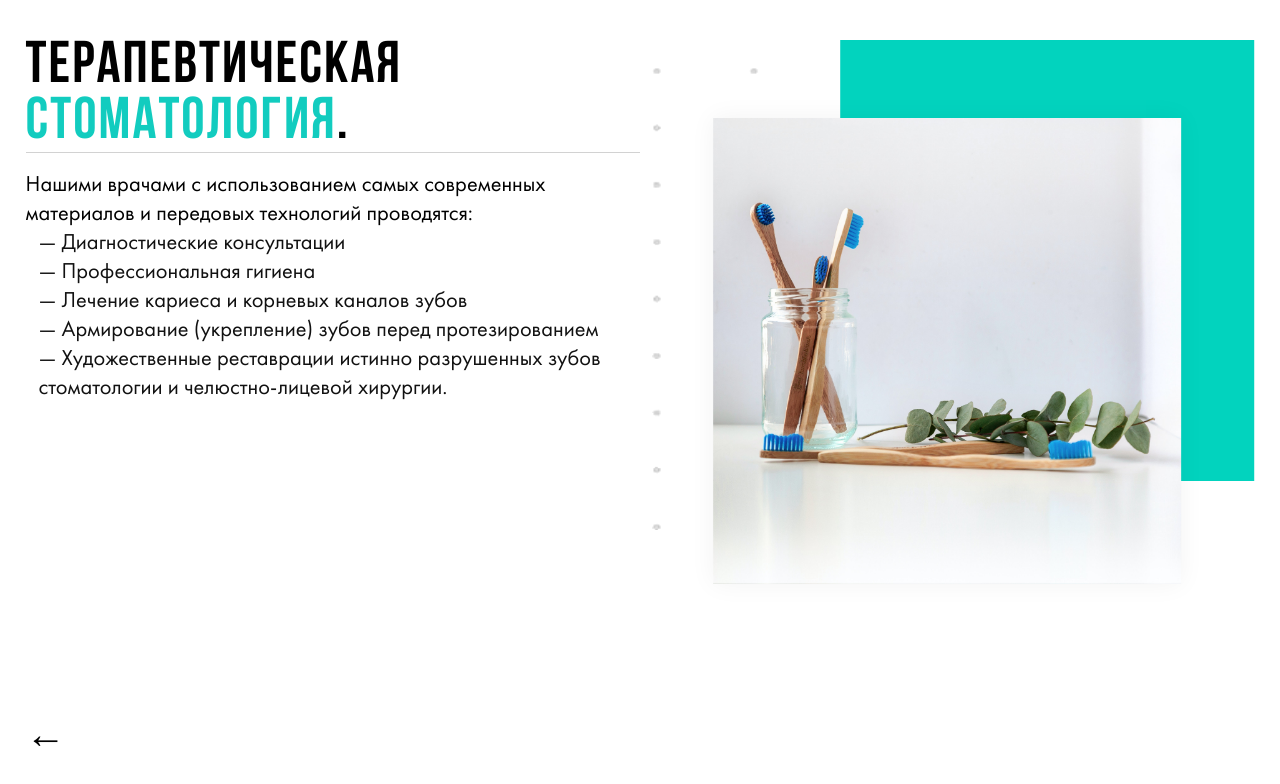
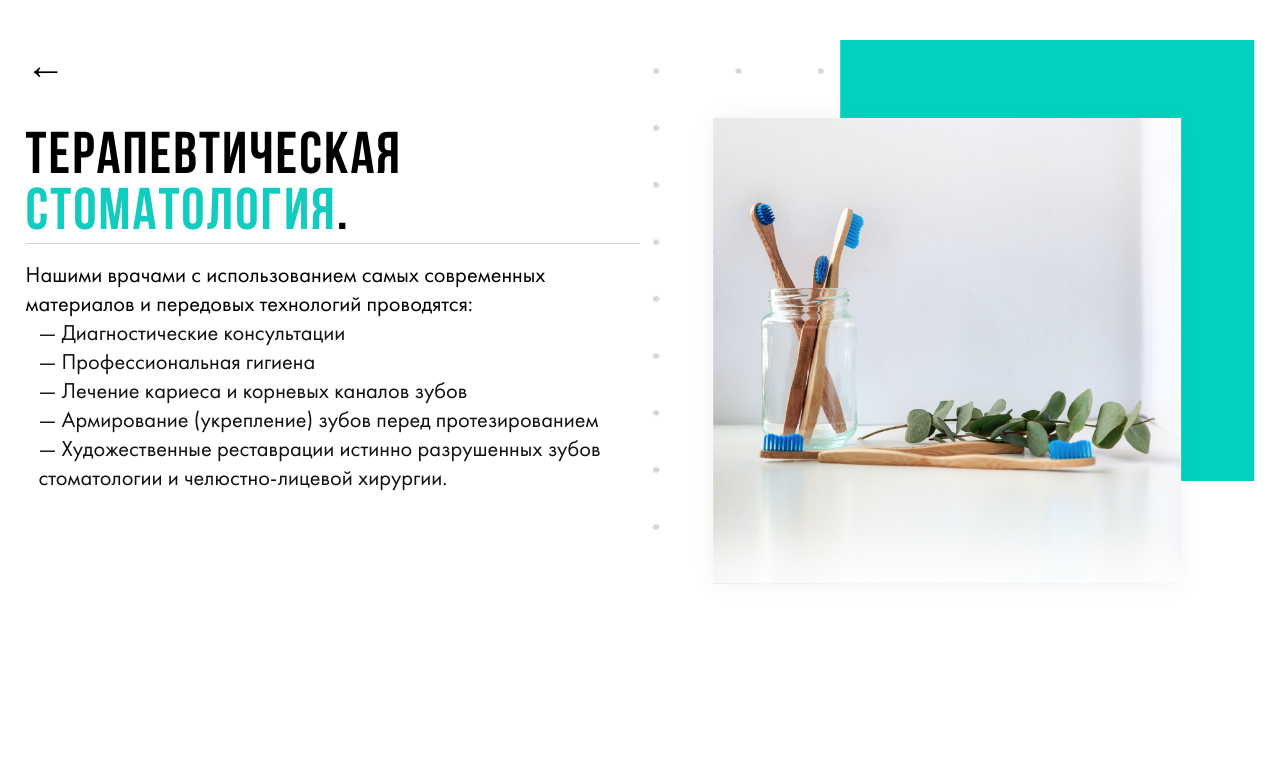
Before and after one commit to ilsrbn/nextjs-sirius, a Next.js app: page /services/2 in a window 1280 px wide. Shown: the top 784 px of the page. Built offline with nearby package versions, Linux system fonts and the light colour scheme.

Commit message:
fixed dots in "Uslugi" pages adn switched back link`s with title`s

```diff
--- a/pages/services/1.js
+++ b/pages/services/1.js
@@ -4,13 +4,14 @@ function FirstService() {
 	return (
 		<div className="something Service_1">
 			<div className='container__text'>
+				<Link href="/#services" className="linkBack"><a>&larr;</a></Link>
 				<div className='morecont'>
 				<h1 data-swiper-parallax={ -80 } data-swiper-parallax-opacity={ 0.1 }>ЛЕЧЕНИЕ<h2> ЗУБОВ ВО СНЕ</h2>.</h1>
 				<p data-swiper-parallax={ -100 } data-swiper-parallax-opacity={ 0.1 }>
 					На протяжении последних лет мы часто используем в своей практике такой вид анестезии как седация или контролируемый медикаментозный сон. Это состояние при котором пациент (взрослый или ребенок) спит во время лечения. Таким образом полностью устраняется стрессовый фактор и появляется возможность эффективно лечить пациентов с фобиями, повышенным рвотным рефлексом и т.д.
 				</p>
 				</div>
-				<Link href="/#services" className="linkBack"><a>&larr;</a></Link>
+
 			</div>
 			<div className="image__container" data-swiper-parallax={ -50 }>
 				<div className="cyan" />
--- a/pages/services/2.js
+++ b/pages/services/2.js
@@ -4,6 +4,7 @@ function SecondService() {
 	return (
 		<div className="something Service_2">
 			<div className='container__text'>
+			<Link href="/#services" className="linkBack"><a>&larr;</a></Link>
 				<div className='morecont'>
 				<h1 data-swiper-parallax={ -80 } data-swiper-parallax-opacity={ 0.1 }>ТЕРАПЕВТИЧЕСКАЯ<h2> СТОМАТОЛОГИЯ</h2>.</h1>
 				<p data-swiper-parallax={ -100 } data-swiper-parallax-opacity={ 0.1 }>
@@ -17,7 +18,7 @@ function SecondService() {
 					стоматологии и челюстно-лицевой хирургии.</li>
 				</ul>
 				</div>
-				<Link href="/#services" className="linkBack"><a>&larr;</a></Link>
+
 			</div>
 			<div className="image__container" data-swiper-parallax={ -50 }>
 				<div className="cyan" />
--- a/pages/services/3.js
+++ b/pages/services/3.js
@@ -4,6 +4,7 @@ function ThirdService() {
 	return (
 		<div className="something Service_3">
 			<div className='container__text'>
+			<Link href="/#services" className="linkBack"><a>&larr;</a></Link>
 				<div className='morecont'>
 				<h1 data-swiper-parallax={ -80 } data-swiper-parallax-opacity={ 0.1 }>ДЕТСКАЯ<h2> СТОМАТОЛОГИЯ</h2>.</h1>
 				<p data-swiper-parallax={ -100 } data-swiper-parallax-opacity={ 0.1 }>
@@ -11,7 +12,7 @@ function ThirdService() {
 ребенку проводится полная санация полости рта. Ребёнка и его родителей обучают правильной гигиене с последующим контролем. Регулярные плановые осмотры позволяют сократить риск развития кариеса или пролечить его на ранних стадиях, не дожидаясь осложнений, а также минимизировать риск развития нарушений прикуса. Мы лечим детей с самого раннего возраста, с момента прорезывания зубов. А благодаря применению детской седативной анестезии, мы можем лечить детей в самом тяжелом состоянии, а также детей с особенностями развития.
 				</p>
 				</div>
-				<Link href="/#services" className="linkBack"><a>&larr;</a></Link>
+
 			</div>
 			<div className="image__container" data-swiper-parallax={ -50 }>
 				<div className="cyan" />
--- a/pages/services/4.js
+++ b/pages/services/4.js
@@ -4,6 +4,7 @@ function ForthService() {
 	return (
 		<div className="something Service_4">
 			<div className='container__text'>
+			<Link href="/#services" className="linkBack"><a>&larr;</a></Link>
 				<div className='morecont'>
 				<h1 data-swiper-parallax={ -80 } data-swiper-parallax-opacity={ 0.1 }>ОРТОПЕДИЧЕСКАЯ<h2> СТОМАТОЛОГИЯ</h2>.</h1>
 				<p data-swiper-parallax={ -100 } data-swiper-parallax-opacity={ 0.1 }>
@@ -12,7 +13,7 @@ CAD-CAM, безметалловая керамика, металлокерами
 протезирования.
 				</p>
 				</div>
-				<Link href="/#services" className="linkBack"><a>&larr;</a></Link>
+
 			</div>
 			<div className="image__container" data-swiper-parallax={ -50 }>
 				<div className="cyan" />
--- a/pages/services/5.js
+++ b/pages/services/5.js
@@ -4,6 +4,7 @@ function FifthService() {
 	return (
 		<div className="something Service_5">
 			<div className='container__text'>
+			<Link href="/#services" className="linkBack"><a>&larr;</a></Link>
 				<div className='morecont'>
 				<h1 data-swiper-parallax={ -80 } data-swiper-parallax-opacity={ 0.1 }>ХИРУРГИЧЕСКАЯ<h2> СТОМАТОЛОГИЯ</h2>.</h1>
 				<p data-swiper-parallax={ -100 } data-swiper-parallax-opacity={ 0.1 }>
@@ -11,7 +12,7 @@ function FifthService() {
 пародонта, постановки дентальных имплантатов различных систем, зубосохраняющие операции, удаление зубов мудрости и т.д.
 				</p>
 				</div>
-				<Link href="/#services" className="linkBack"><a>&larr;</a></Link>
+
 			</div>
 			<div className="image__container" data-swiper-parallax={ -50 }>
 				<div className="cyan" />
--- a/pages/services/6.js
+++ b/pages/services/6.js
@@ -4,6 +4,7 @@ function SixthService() {
 	return (
 		<div className="something Service_6">
 			<div className='container__text'>
+			<Link href="/#services"><a>&larr;</a></Link>
 				<div className='morecont'>
 					<h1 data-swiper-parallax={ -80 } data-swiper-parallax-opacity={ 0.1 }>ЧЕЛЮСТНО-ЛИЦЕВАЯ<h2> ХИРУРГИЯ</h2>.</h1>
 					<p data-swiper-parallax={ -100 } data-swiper-parallax-opacity={ 0.1 }>
@@ -18,7 +19,7 @@ function SixthService() {
 					<li>- Лечение новообразований, как доброкачественных, так и злокачественных, полости рта и ч.л.о.</li>
 					</ul>
 				</div>
-				<Link href="/#services"><a>&larr;</a></Link>
+
 			</div>
 			<div className="image__container" data-swiper-parallax={ -50 }>
 				<div className="cyan" />
--- a/styles/uslugi__def.css
+++ b/styles/uslugi__def.css
@@ -14,7 +14,6 @@
 	margin: 0 0;
 	display: flex;
 	flex-direction: column;
-	justify-content: space-between;
 }
 
 .something h1 {
@@ -45,6 +44,7 @@
 }
 
 .something a {
+	margin-bottom: 5vh;
 	display: inline-block;
 	font-size: 5vh;
 	text-decoration: none;
@@ -127,6 +127,6 @@
 	top: 5%;
 	left: 2%;
 	height: 85%;
-	width: 33%;
+	width: 28%;
 	z-index: 3;
 }
```
